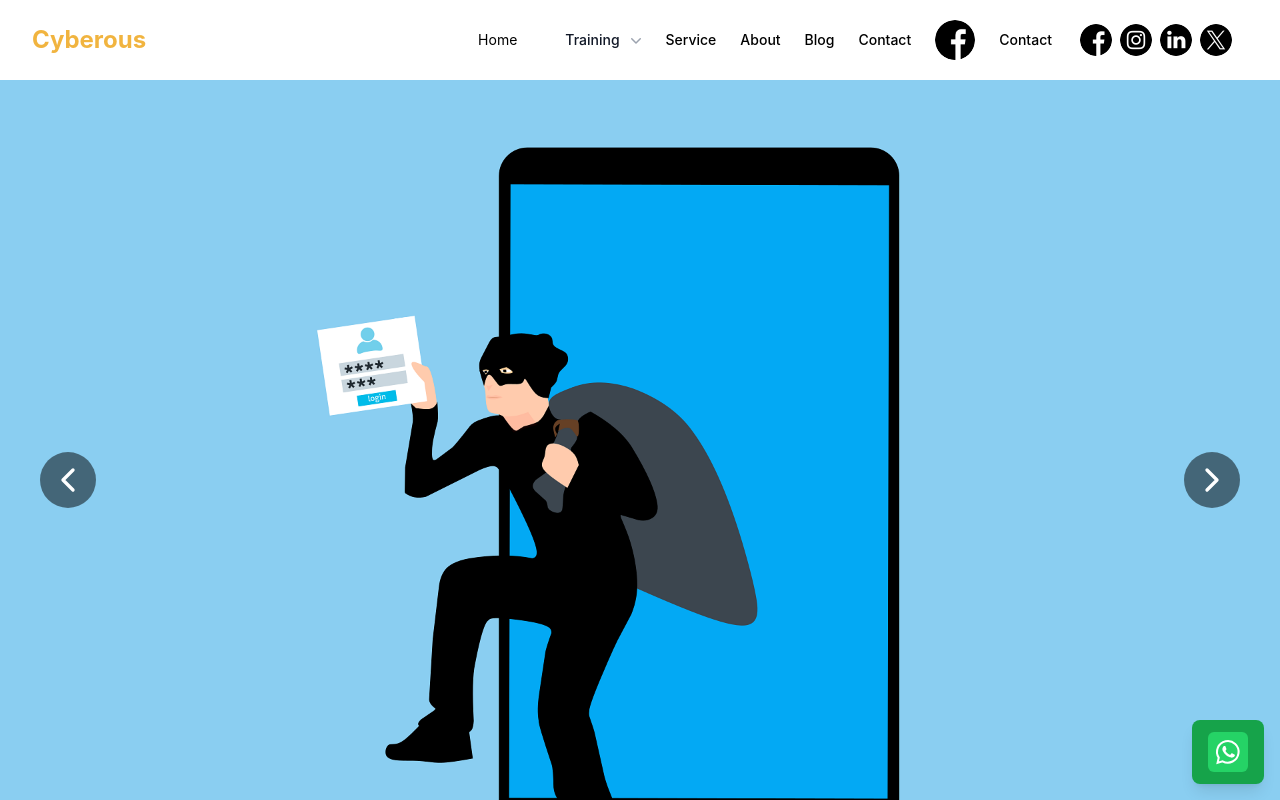
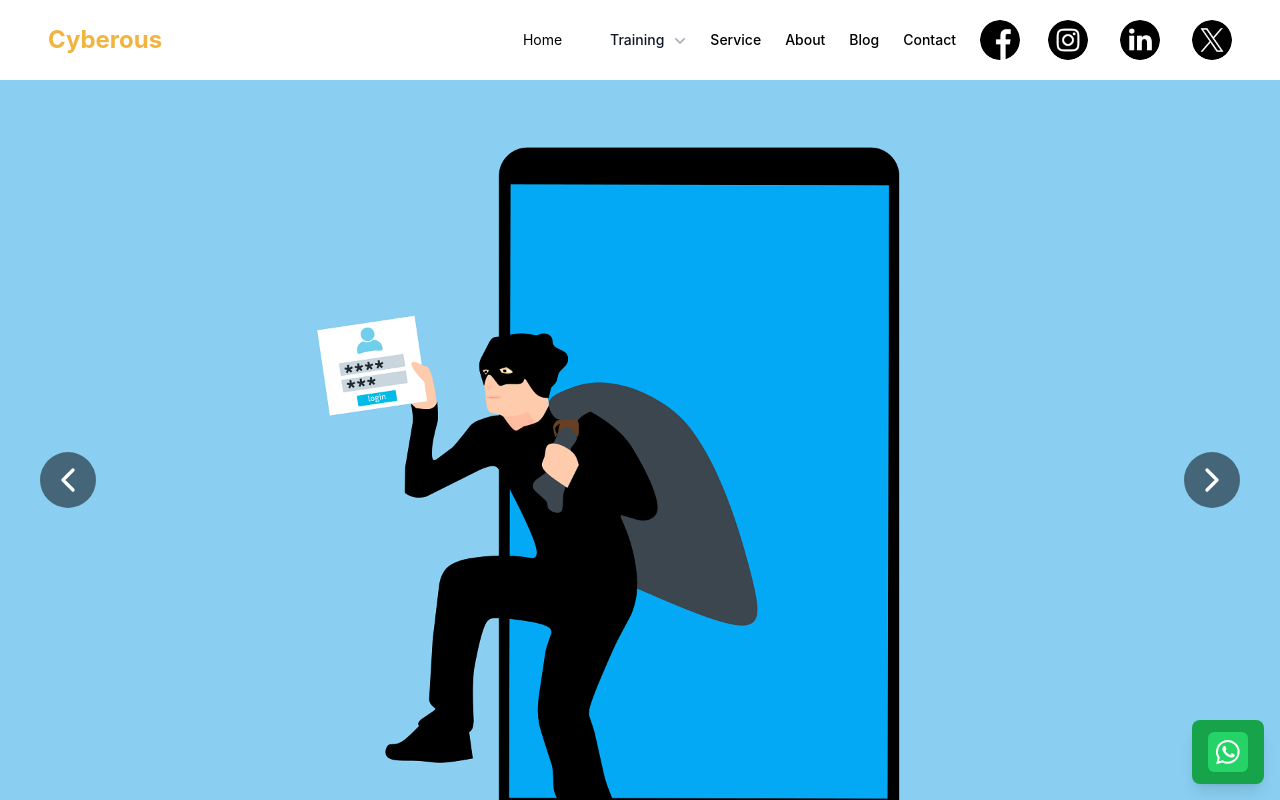
Before and after one commit to sankalp-codes244/cyberousWebsite, a React (Vite) app: page / in a window 1280 px wide. Shown: the top 800 px of the page. Built offline with nearby package versions, Linux system fonts and the light colour scheme.

Commit message:
more changes

```diff
--- a/src/components/Navbar.jsx
+++ b/src/components/Navbar.jsx
@@ -1,6 +1,6 @@
 import { useState, useEffect } from 'react';
+import DropDown from './DropDown';
 import { Link } from 'react-router-dom';
-import DropDown from './DropDown'; // Ensure your DropDown is responsive if it includes any content that needs to adjust
 import { Images } from '../assets';
 
 const Navbar = () => {
@@ -9,23 +9,31 @@ const Navbar = () => {
 
   useEffect(() => {
     const handleScroll = () => {
-      setIsScrolled(window.scrollY > 0);
+      if (window.scrollY > 0) {
+        setIsScrolled(true);
+      } else {
+        setIsScrolled(false);
+      }
     };
 
+    // Add the event listener when the component mounts
     window.addEventListener('scroll', handleScroll);
+
+    // Clean up the event listener when the component unmounts
     return () => window.removeEventListener('scroll', handleScroll);
-  }, []);
+  }, []); // Empty array ensures this effect runs only once after the initial render
 
   return (
-    <div className={`bg-white h-20 sticky top-0 z-50 ${isScrolled ? 'shadow-md' : ''} transition-shadow duration-200`}>
+    <div className={`bg-white h-20  sticky top-0 z-50 ${isScrolled ?  'shadow-md delay-200':''}`}>
       <div className="flex justify-between items-center h-full px-4 md:px-8">
-        <Link to="/" className="text-custom-orange-color text-2xl font-bold">
-          Cyberous
+        <Link to="/">
+          <h1 className="text-custom-orange-color text-2xl font-bold mx-4">Cyberous</h1>
         </Link>
 
         <div className="md:hidden">
-          <button onClick={() => setIsOpen(!isOpen)} aria-label="Menu" className="focus:outline-none">
-          <svg className="w-6 h-6" fill="none" strokeLinecap="round" strokeLinejoin="round" strokeWidth="2" viewBox="0 0 24 24" stroke="currentColor">
+          <button onClick={() => setIsOpen(!isOpen)} aria-label="Menu">
+            {/* Icon for menu */}
+            <svg className="w-6 h-6" fill="none" strokeLinecap="round" strokeLinejoin="round" strokeWidth="2" viewBox="0 0 24 24" stroke="currentColor">
               <path d="M4 6h16M4 12h16m-7 6h7"></path>
             </svg>
           </button>
@@ -37,27 +45,34 @@ const Navbar = () => {
           </Link>
 
           <DropDown />
+          <Link to='/services'>
           <button className="md:mx-3  text-sm font-medium rounded-lg py-2.5 text-center">Service</button>
+          </Link>
+          <Link to='/about'>
           <button className="md:mx-3  text-sm font-medium rounded-lg py-2 text-center">About</button>
+          </Link>
+          <Link to='/blog'>
           <button className="md:mx-3  text-sm font-medium rounded-lg py-2.5 text-center">Blog</button>
+          </Link>
+          <Link to='contact'>
           <button className="md:mx-3  text-sm font-medium rounded-lg py-2.5 text-center">Contact</button>
+          </Link>
           <button className="md:mx-3 text-sm font-medium rounded-lg py-2.5 text-center">
             <img src={Images.facebookDark} className='h-10 w-10 rounded-full' onMouseOver={(e) => e.currentTarget.src = Images.facebookLight} onMouseOut={(e) => e.currentTarget.src = Images.facebookDark }/>
           </button>
-          <button className="text-sm font-medium rounded-lg py-2.5 text-center mx-3">
-            Contact
+          <button className="md:mx-4 text-sm font-medium rounded-lg py-2.5 text-center">
+            <img src={Images.instagramDark} className='h-10 w-10 rounded-full' onMouseOver={(e) => e.currentTarget.src = Images.instagramLight} onMouseOut={(e) => e.currentTarget.src = Images.instagramDark }/>
           </button>
-          {/* Hide social icons on mobile, visible on md screens and up */}
-          <div className="hidden md:flex mx-3">
-            <img src={Images.facebookDark} alt="Facebook" className="h-8 w-8 rounded-full object-contain mx-1 hover:scale-110 transition-transform duration-300" onMouseOver={(e) => (e.currentTarget.src = Images.facebookLight)} onMouseOut={(e) => (e.currentTarget.src = Images.facebookDark)} />
-            <img src={Images.instagramDark} alt="Instagram" className="h-8 w-8 rounded-full object-contain mx-1 hover:scale-110 transition-transform duration-300" onMouseOver={(e) => (e.currentTarget.src = Images.instagramLight)} onMouseOut={(e) => (e.currentTarget.src = Images.instagramDark)} />
-            <img src={Images.linkedinDark} alt="LinkedIn" className="h-8 w-8 rounded-full object-contain mx-1 hover:scale-110 transition-transform duration-300" onMouseOver={(e) => (e.currentTarget.src = Images.linkedinLight)} onMouseOut={(e) => (e.currentTarget.src = Images.linkedinDark)} />
-            <img src={Images.xDark} alt="LinkedIn" className="h-8 w-8 rounded-full object-contain mx-1 hover:scale-110 transition-transform duration-300" onMouseOver={(e) => (e.currentTarget.src = Images.xDark)} onMouseOut={(e) => (e.currentTarget.src = Images.xDark)} />
-          </div>
+          <button className="md:mx-4 text-sm font-medium rounded-lg py-2.5 text-center">
+            <img src={Images.linkedinDark} className='h-10 w-10 rounded-full' onMouseOver={(e) => e.currentTarget.src = Images.linkedinLight} onMouseOut={(e) => e.currentTarget.src = Images.linkedinDark}/>
+          </button>
+          <button className="md:mx-4 text-sm font-medium rounded-lg py-2.5 text-center">
+            <img src={Images.xDark} className='h-10 w-10 rounded-full' onMouseOver={(e) => e.currentTarget.src = Images.xLight} onMouseOut={(e) => e.currentTarget.src = Images.xDark }/>
+          </button>
         </div>
       </div>
     </div>
   );
-};
+}
 
 export default Navbar;
```
